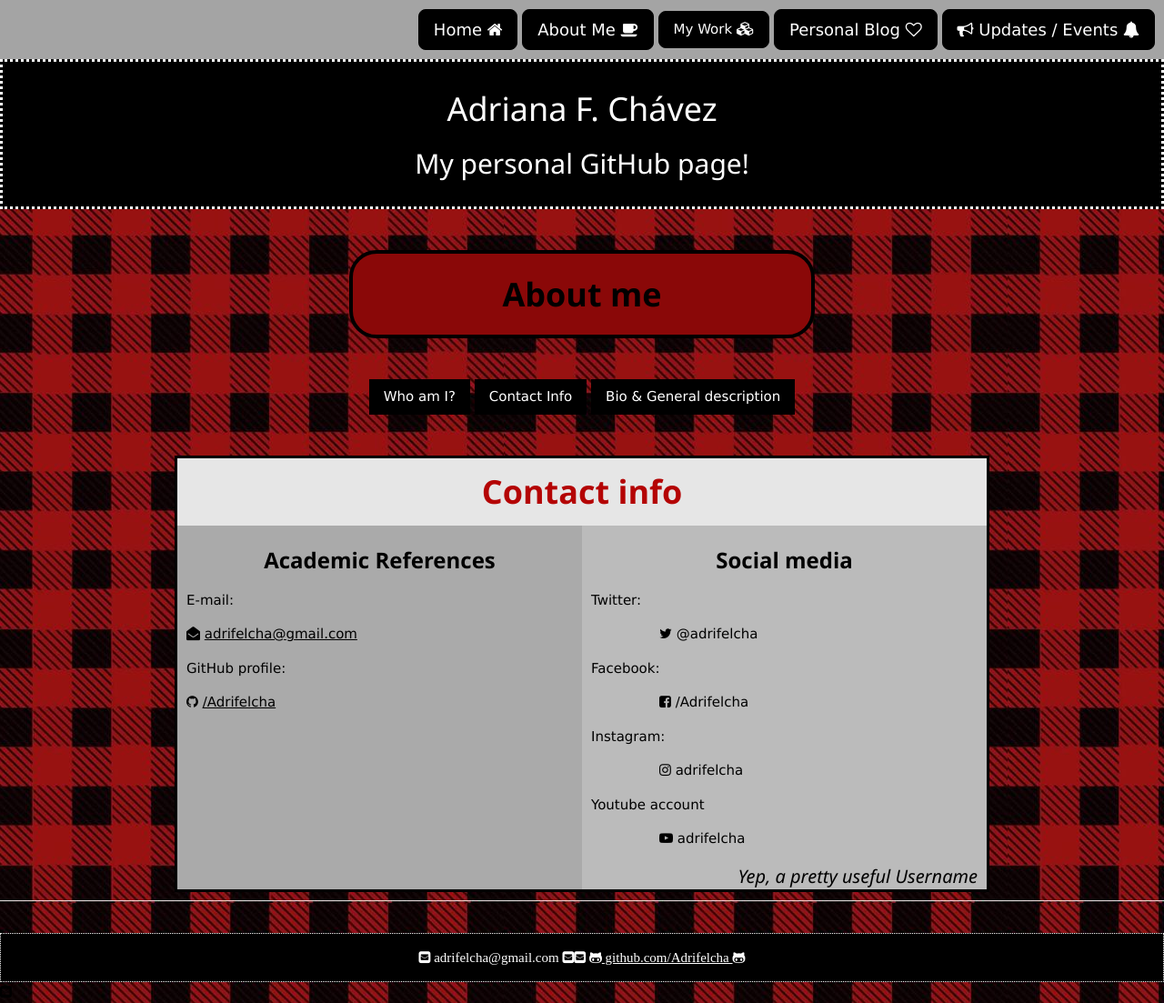
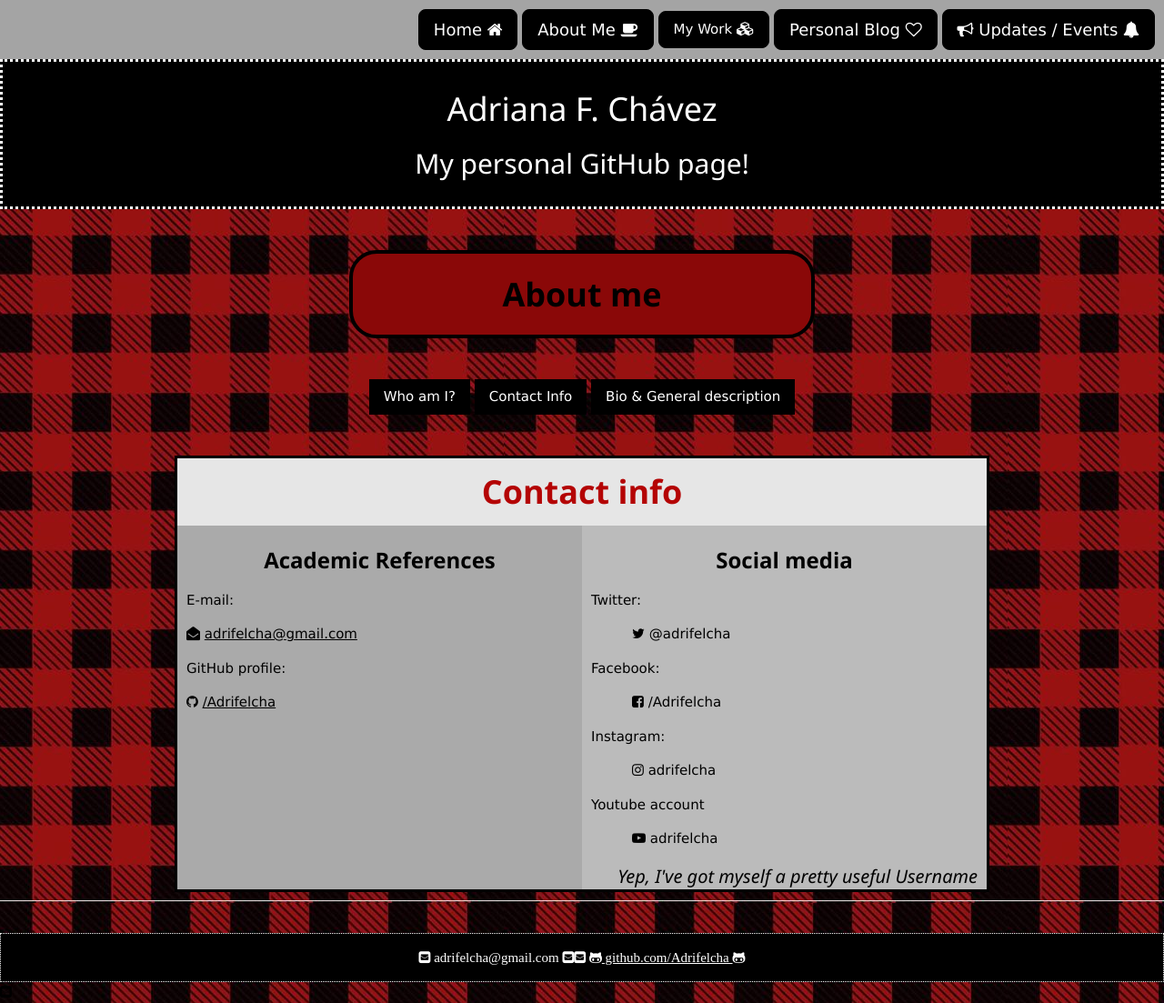
Before and after one commit to Adrifelcha/Adrifelcha-github.io, a Jekyll site: the page built from about/contact.html, in a window 1280 px wide. Shown: the whole page at 91% size. Built offline with Jekyll 4.4.1, drawn with Linux system fonts in a browser that asks for light colours.

Commit message:
Update contact.html

```diff
--- a/about/contact.html
+++ b/about/contact.html
@@ -34,15 +34,15 @@ title: About me
   			<div class="column" style="background-color:#bbb; height:400px;">
 				<h3 style="text-align:center;"><b>Social media</b></h3>
     				<p>Twitter:</p>
-				<p style="padding-left:5em;"><i class="fa fa-twitter" aria-hidden="true"></i> @adrifelcha</p>
+				<p style="padding-left:3em;"><i class="fa fa-twitter" aria-hidden="true"></i> @adrifelcha</p>
 				<p>Facebook:</p>
-				<p style="padding-left:5em;"><i class="fa fa-facebook-square" aria-hidden="true"></i> /Adrifelcha</p>
+				<p style="padding-left:3em;"><i class="fa fa-facebook-square" aria-hidden="true"></i> /Adrifelcha</p>
 				<p>Instagram:</p>
-				<p style="padding-left:5em;"><i class="fa fa-instagram" aria-hidden="true"></i> adrifelcha</p>
+				<p style="padding-left:3em;"><i class="fa fa-instagram" aria-hidden="true"></i> adrifelcha</p>
 				<p>Youtube account</p>
-				<p style="padding-left:5em;"><i class="fa fa-youtube-play" aria-hidden="true"></i> adrifelcha</p>
+				<p style="padding-left:3em;"><i class="fa fa-youtube-play" aria-hidden="true"></i> adrifelcha</p>
 
-				<h4 style="text-align:right;"><i>Yep, a pretty useful Username</i></h4>
+				<h4 style="text-align:right;"><i>Yep, I've got myself a pretty useful Username</i></h4>
   			</div>
 		</div>
 
```
